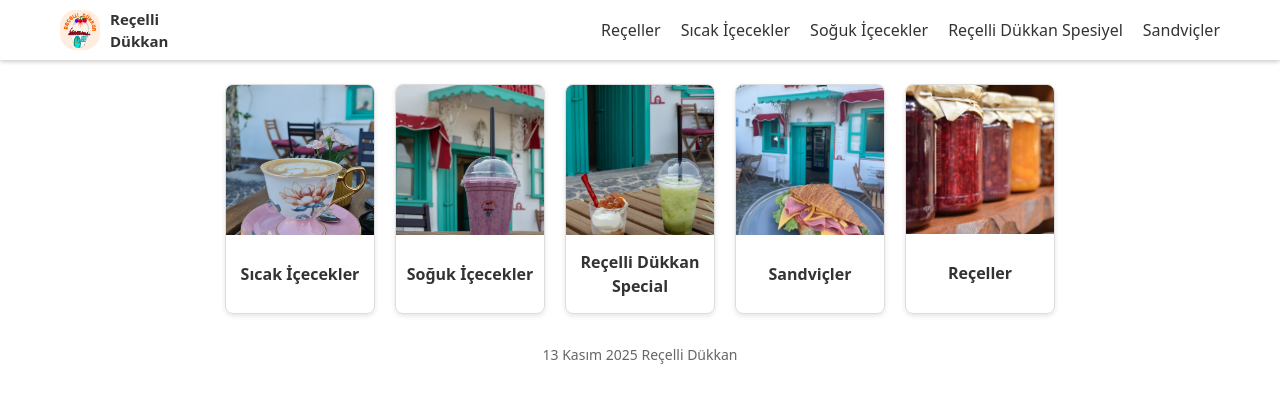
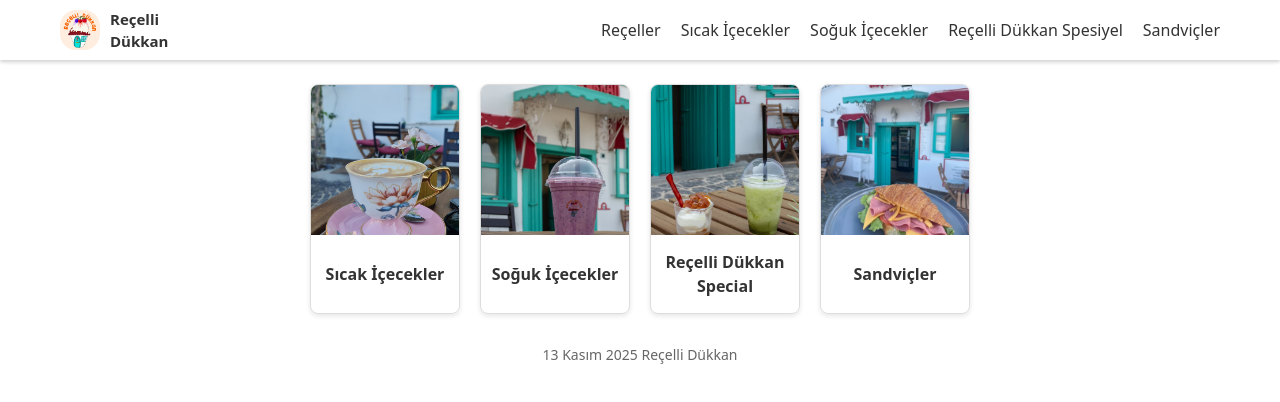
Before and after one commit to recellidukkan/recellidukkan, a Next.js app: page / in a window 1280 px wide. Shown: the top 402 px of the page. Built offline with nearby package versions, Linux system fonts and the light colour scheme.

Commit message:
sandivc removed

```diff
--- a/src/app/components/Options.tsx
+++ b/src/app/components/Options.tsx
@@ -16,7 +16,7 @@ const Options = () => {
         { name: 'Soğuk İçecekler', photo: '/soguk1.jpg', url: '/soguk' },
         { name: 'Reçelli Dükkan Special', photo: '/special.jpg', url: '/tatli' },
         { name: 'Sandviçler', photo: '/sandvic1.jpg', url: '/sandvic' },
-        { name: 'Reçeller', photo: '/recel.jpg', url: '/recel' },
+        // { name: 'Reçeller', photo: '/recel.jpg', url: '/recel' },
         // { name: 'Kahvaltılar', photo: '/kahvalti.jpg', url: '/kahvalti' },
     ]
 
```
